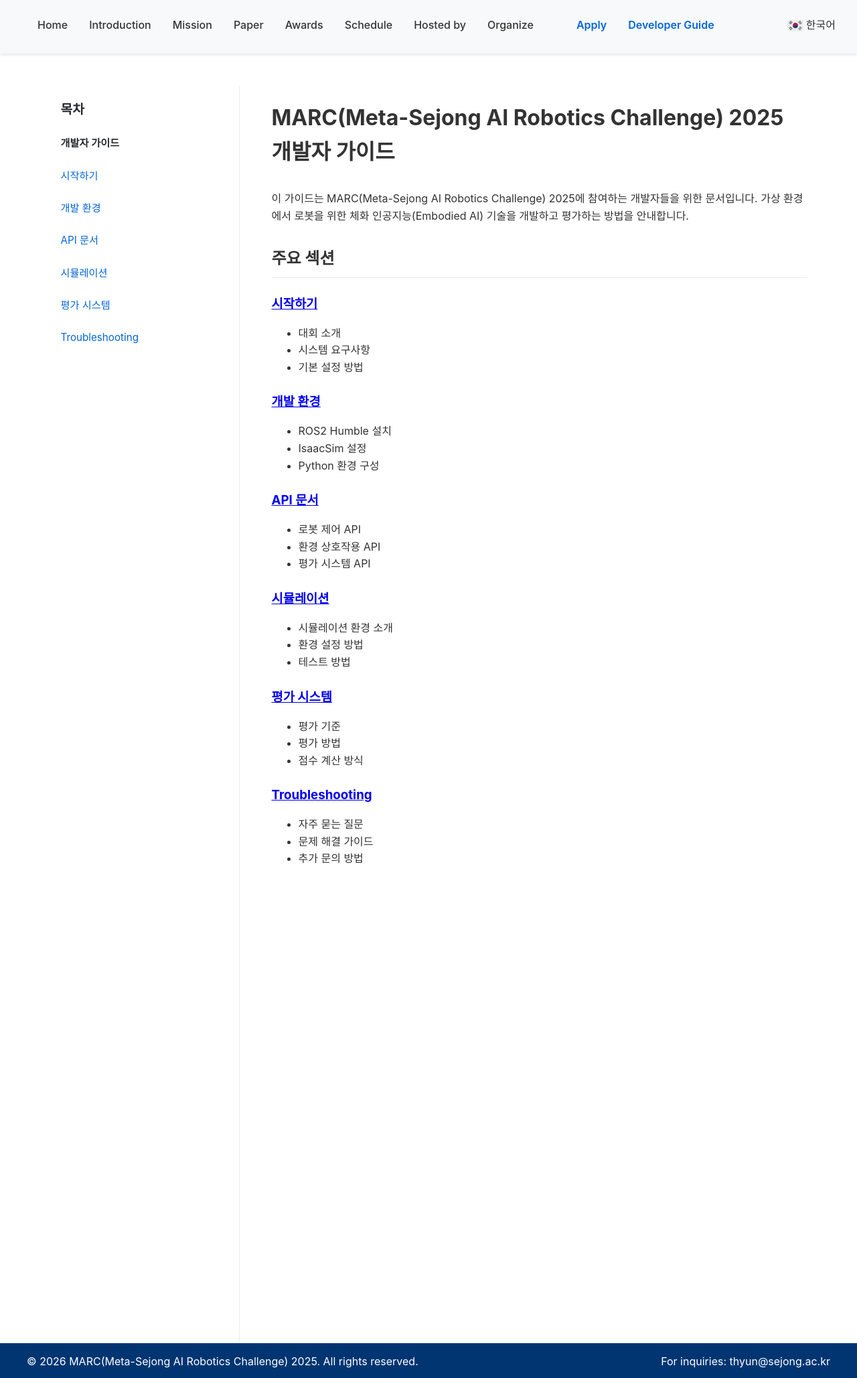
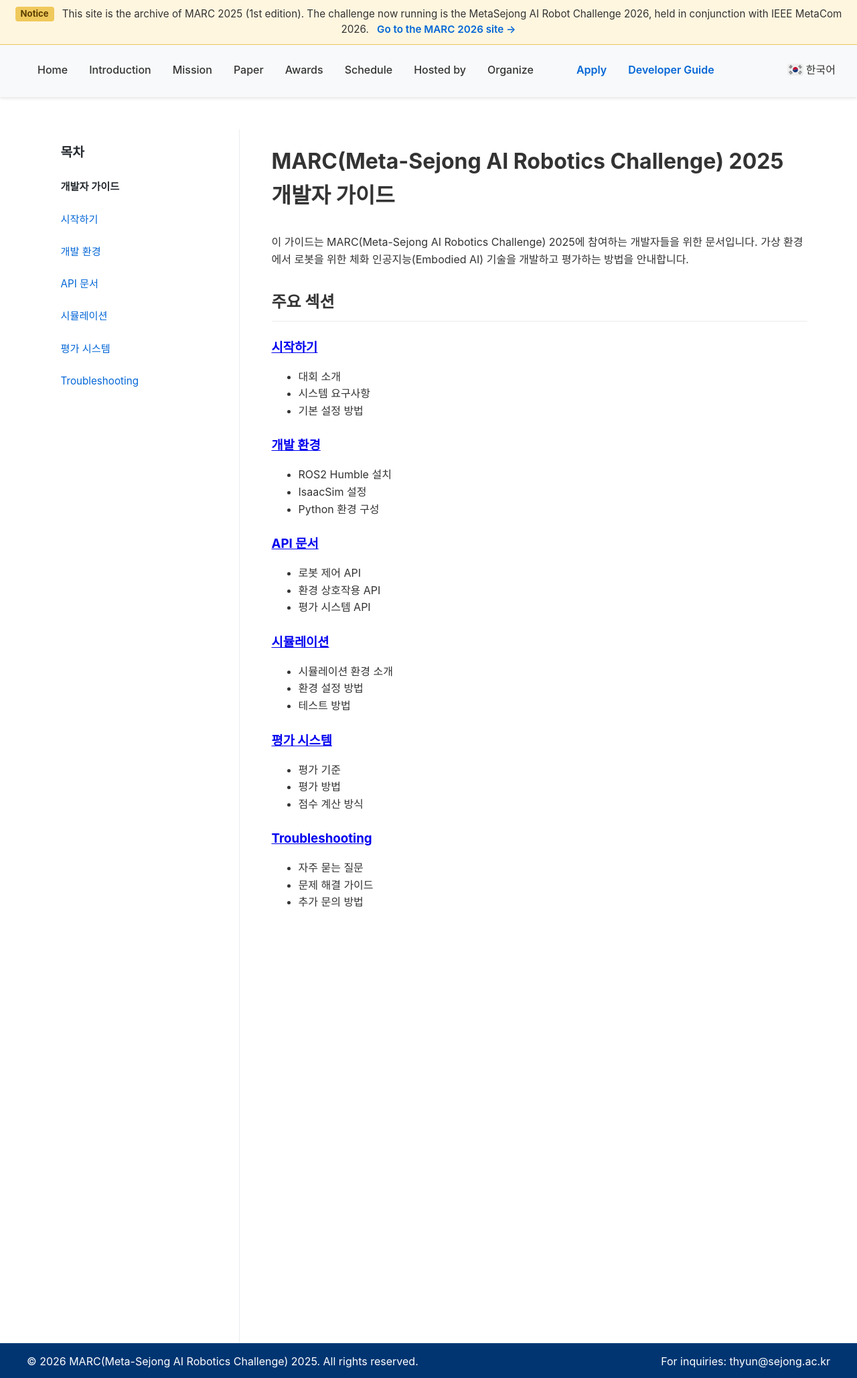
Before and after one commit to metasejong-competition/metasejong-competition.github.io, a Jekyll site: the page built from _guide/index.md, in a window 1280 px wide. Shown: the whole page at 67% size. Built offline with Jekyll 4.4.1, drawn with Linux system fonts in a browser that asks for light colours.

Commit message:
Add MARC 2026 site link banner (ko/en)

```diff
--- a/_data/translations/en.yml
+++ b/_data/translations/en.yml
@@ -11,6 +11,10 @@
   guide: "Developer Guide"
   apply: "Apply"
   notice-badge: "Coming Soon. Not officially announced yet."
+next_edition:
+  tag: "Notice"
+  text: "This site is the archive of MARC 2025 (1st edition). The challenge now running is the MetaSejong AI Robot Challenge 2026, held in conjunction with IEEE MetaCom 2026."
+  link: "Go to the MARC 2026 site"
 footer:
   copyright: "All rights reserved."
 lang:
--- a/_data/translations/ko.yml
+++ b/_data/translations/ko.yml
@@ -11,6 +11,10 @@
   guide: "개발자 가이드"
   apply: "참가 신청"
   notice-badge: "준비 중. 공식 공지 전입니다."
+next_edition:
+  tag: "안내"
+  text: "이 사이트는 MARC 2025(1회차) 아카이브입니다. 지금 진행 중인 대회는 MetaSejong AI Robot Challenge 2026 이며, IEEE MetaCom 2026 과 함께 열립니다."
+  link: "MARC 2026 홈페이지 바로가기"
 footer:
   copyright: "모든 권리 보유."
 lang:
--- /dev/null
+++ b/_includes/next-edition-banner.html
@@ -0,0 +1,12 @@
+{%- assign banner_lang = page.lang | default: 'en' -%}
+{%- assign banner = site.data.translations[banner_lang]['next_edition'] -%}
+{%- if banner_lang == 'ko' -%}
+  {%- assign next_edition_url = 'https://marc-challenge.github.io/ko/' -%}
+{%- else -%}
+  {%- assign next_edition_url = 'https://marc-challenge.github.io/en/' -%}
+{%- endif -%}
+<div class="next-edition-banner" role="note">
+    <span class="next-edition-banner__tag">{{ banner.tag }}</span>
+    <span class="next-edition-banner__text">{{ banner.text }}</span>
+    <a class="next-edition-banner__link" href="{{ next_edition_url }}">{{ banner.link }} &rarr;</a>
+</div>
--- a/_layouts/default.html
+++ b/_layouts/default.html
@@ -10,6 +10,7 @@
     {% seo %}
 </head>
 <body>
+    {% include next-edition-banner.html %}
     <header>
         {% assign current_lang = page.lang | default: 'en' %}
         {% assign t = site.data.translations[current_lang] %}
--- a/_sass/_components.scss
+++ b/_sass/_components.scss
@@ -112,6 +112,49 @@
     }
 }
 
+.next-edition-banner {
+    background-color: #fff6e0;
+    border-bottom: 1px solid #f0c95c;
+    padding: 10px 20px;
+    text-align: center;
+    font-size: 0.95rem;
+    color: $text-color;
+    line-height: 1.5;
+
+    &__tag {
+        display: inline-block;
+        background-color: #f0c95c;
+        color: #5a3d00;
+        font-weight: 700;
+        border-radius: 4px;
+        padding: 1px 8px;
+        margin-right: 8px;
+        font-size: 0.82rem;
+        vertical-align: 1px;
+    }
+
+    &__link {
+        margin-left: 8px;
+        font-weight: 600;
+        color: $primary-color;
+        text-decoration: none;
+        white-space: nowrap;
+
+        &:hover {
+            text-decoration: underline;
+        }
+    }
+
+    @media (max-width: $mobile) {
+        text-align: left;
+
+        &__link {
+            display: block;
+            margin: 6px 0 0;
+        }
+    }
+}
+
 .notice-badge {
   display: none;
   position: fixed;
```
